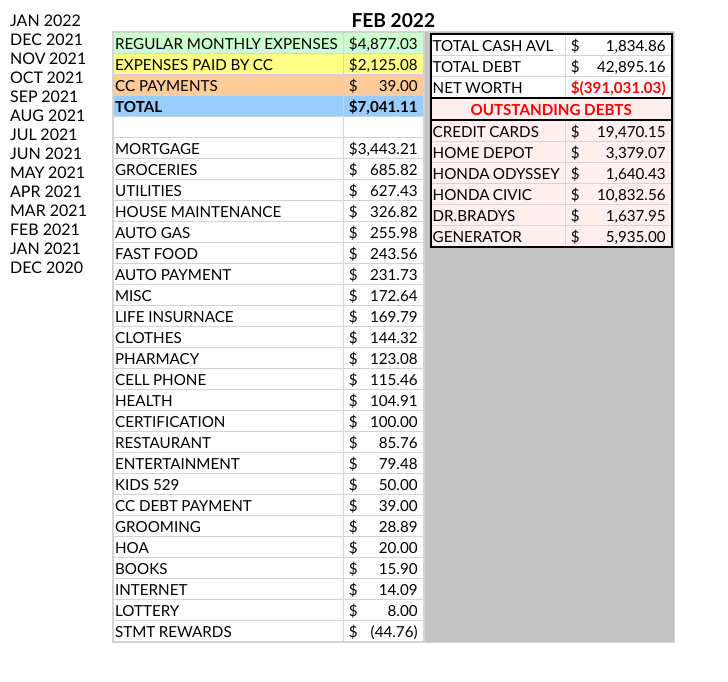
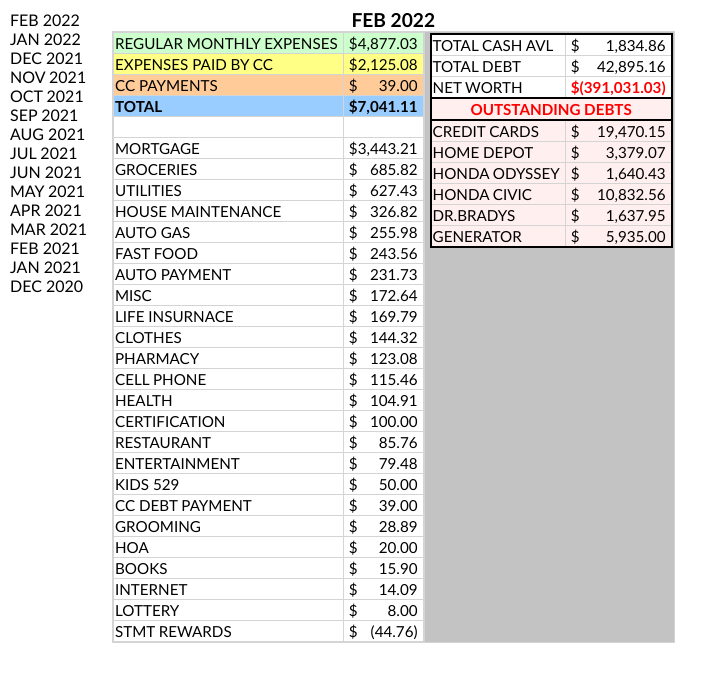
Before and after one commit to rajeshamara/fin, a plain HTML site: page index.html in a window 1280 px wide. Shown: the whole page, without its empty margins (0-728 px from the left). Drawn offline with nearby package versions, Linux system fonts and the light colour scheme.

Commit message:
Update index.html

```diff
--- a/index.html
+++ b/index.html
@@ -129,7 +129,7 @@
         function LoadData()
         {
             var arrayHTML = [];
-            arrayHTML.push(GenerateImageHTML(0,0,2022,2022));
+            arrayHTML.push(GenerateImageHTML(0,1,2022,2022));
             arrayHTML.push(GenerateImageHTML(0,11,2021,2021));
             arrayHTML.push(GenerateImageHTML(11,11,2020,2020));
             $("#months").html(arrayHTML.join(""));
```
